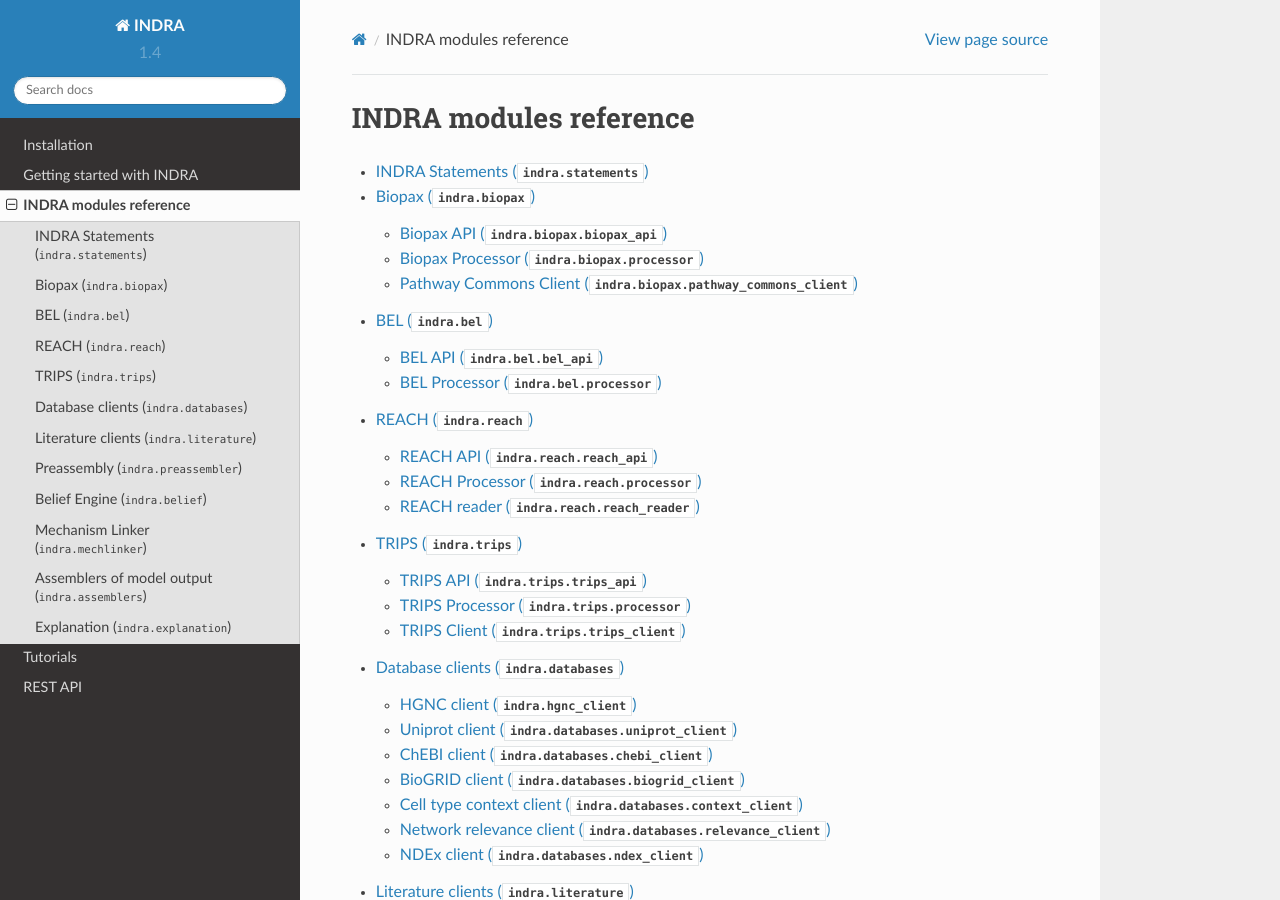
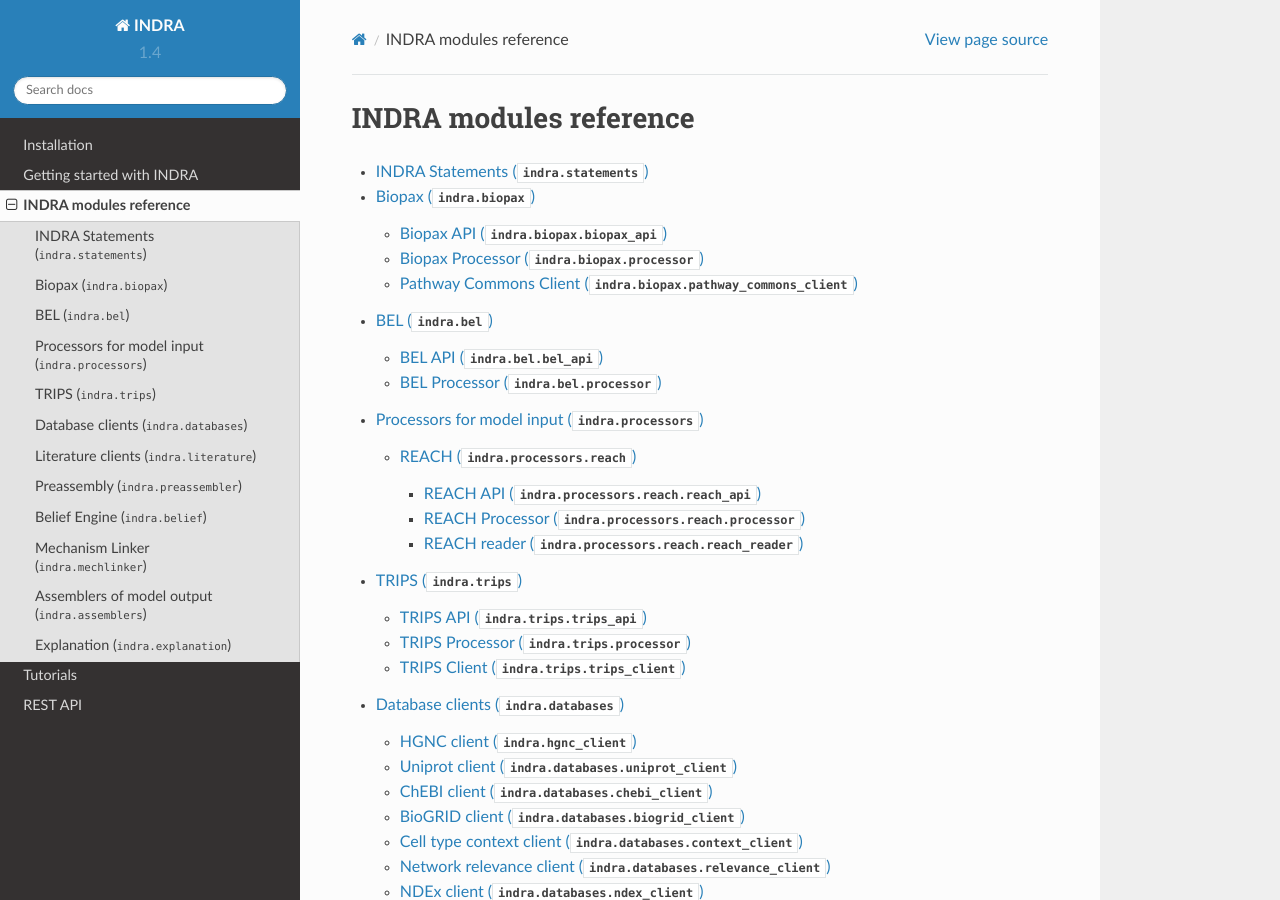
Before and after one commit to sorgerlab/indra, a Sphinx documentation site: the page built from doc/modules/index.rst, in a window 1280 px wide and 900 px high. Built offline with Sphinx 7.4.7 and the Read the Docs theme 2.0.0, drawn with Linux system fonts in a browser that asks for light colours; pages that are not in the unit, such as notebooks, are missing from menus.

Commit message:
Update docs for new REACH location

```diff
--- a/doc/getting_started.rst
+++ b/doc/getting_started.rst
@@ -51,7 +51,7 @@ Central <http://www.ncbi.nlm.nih.gov/pmc/>`_ is processed. The paper's PMC ID is
 
 .. code:: python
 
-    from indra import reach
+    from indra.processors import reach
     reach_processor = reach.process_pmc('3717945')
 
 The `reach_processor` object has a `statements` attribute which contains a list
--- a/doc/modules/index.rst
+++ b/doc/modules/index.rst
@@ -9,7 +9,7 @@ INDRA modules reference
    statements
    biopax/index
    bel/index
-   reach/index
+   processors/index
    trips/index
    databases/index
    literature/index
--- /dev/null
+++ b/doc/modules/processors/index.rst
@@ -0,0 +1,7 @@
+Processors for model input (:py:mod:`indra.processors`)
+=======================================================
+
+.. toctree::
+   :maxdepth: 3
+
+   reach/index
--- a/doc/tutorials/gene_network.rst
+++ b/doc/tutorials/gene_network.rst
@@ -74,7 +74,7 @@ content type, different calls need to be made via INDRA's REACH API.
 .. code-block:: python
 
     from indra import literature
-    from indra import reach
+    from indra.processors import reach
 
     read_offline = True
 
```
Also changed, not shown: doc/modules/processors/reach/index.rst (added, +20 -0 lines), doc/modules/reach/index.rst (deleted, +0 -20 lines).
